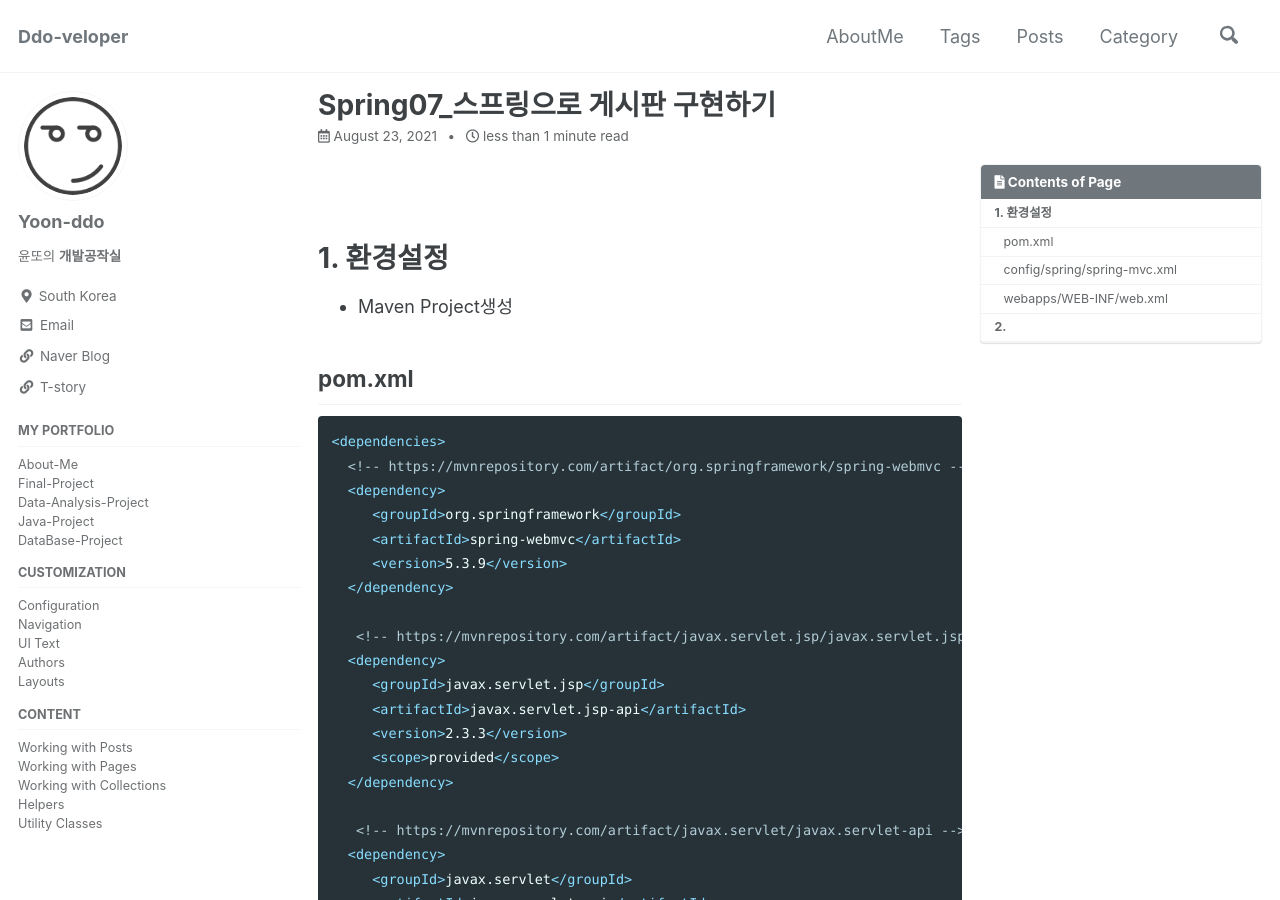
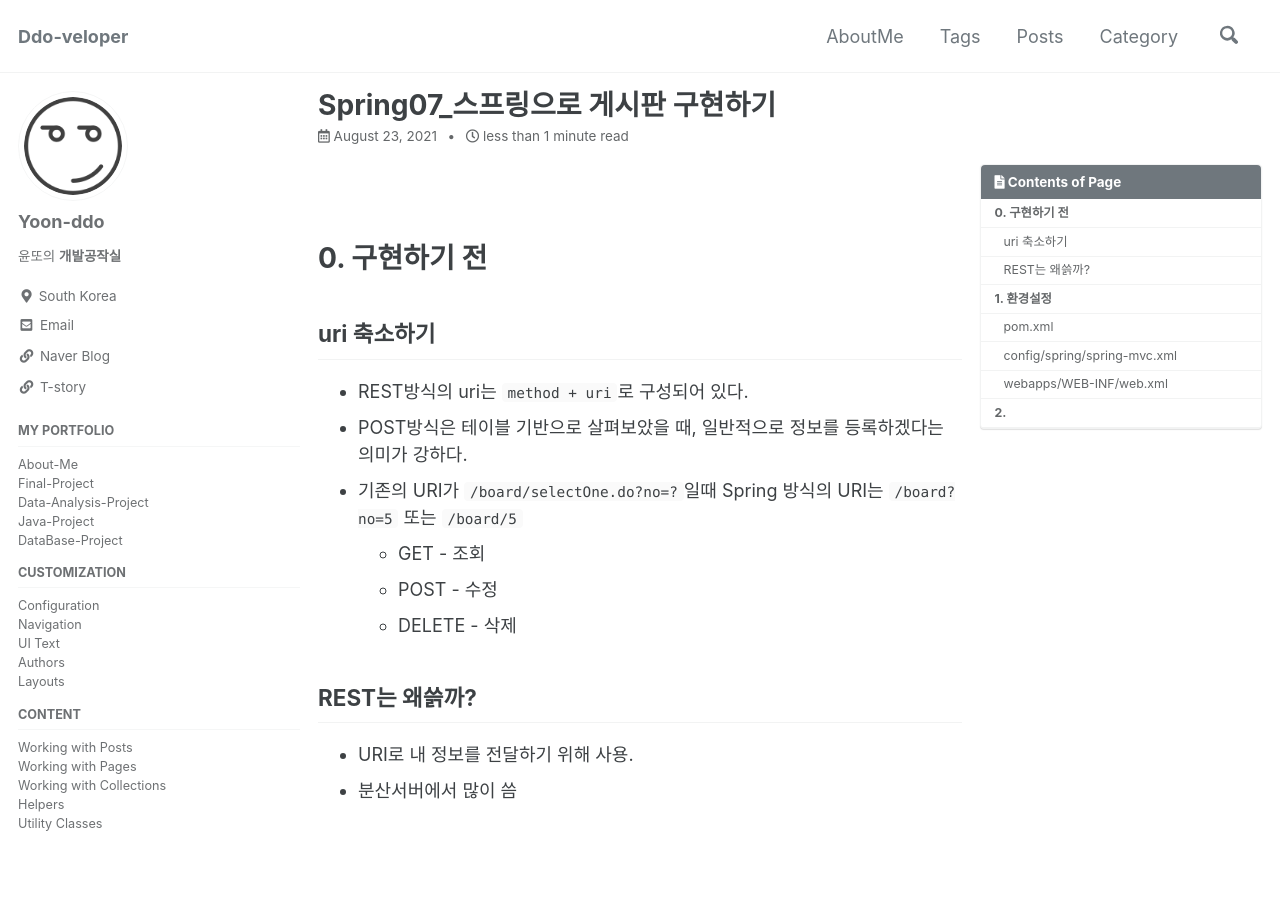
Before and after one commit to Yoon-ddo/Yoon-ddo.github.io, a Jekyll site: the page built from _posts/2021-08-23-Spring07_스프링으로 게시판 구현하기.md, in a window 1280 px wide and 900 px high. Built offline with Jekyll 4.4.1, drawn with Linux system fonts in a browser that asks for light colours; cached includes are drawn as plain includes.

Commit message:
Update 2021-08-23-Spring07_스프링으로 게시판 구현하기.md

```diff
--- a/_posts/2021-08-23-Spring07_스프링으로 게시판 구현하기.md
+++ b/_posts/2021-08-23-Spring07_스프링으로 게시판 구현하기.md
@@ -8,6 +8,23 @@ categories:
 tags:
   - Spring_Study
 ---
+
+<br><br>
+
+# 0. 구현하기 전
+## uri 축소하기
+* REST방식의 uri는 `method + uri`로 구성되어 있다.
+* POST방식은 테이블 기반으로 살펴보았을 때, 일반적으로 정보를 등록하겠다는 의미가 강하다.
+* 기존의 URI가 `/board/selectOne.do?no=?`일때 Spring 방식의 URI는 `/board?no=5` 또는 `/board/5`
+  - GET - 조회
+  - POST - 수정
+  - DELETE - 삭제
+
+## REST는 왜쓹까?
+* URI로 내 정보를 전달하기 위해 사용.
+* 분산서버에서 많이 씀
+
+
 
 <br><br>
 
```
